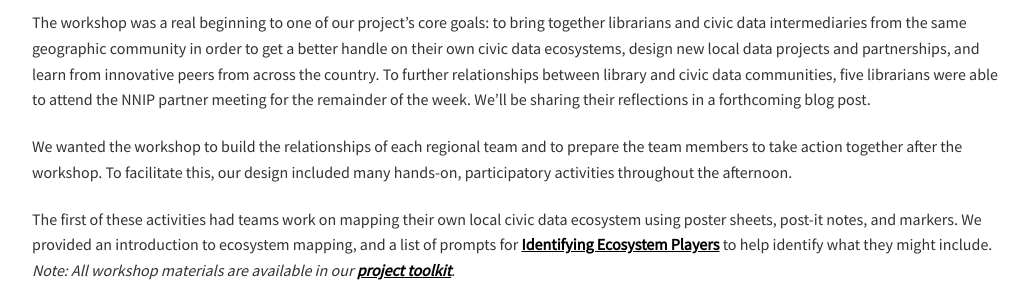
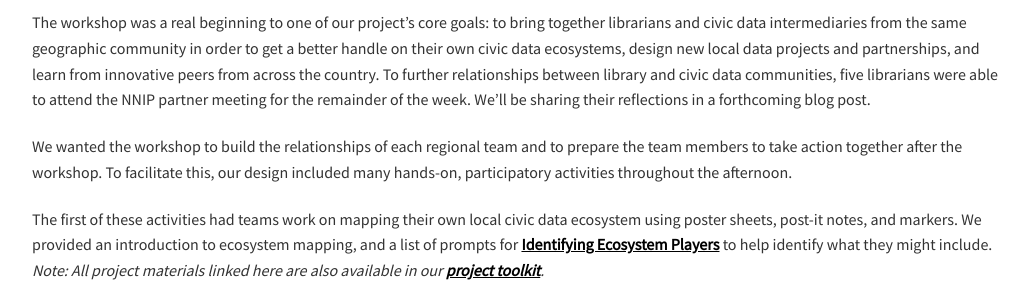
Before and after one commit to civic-switchboard/civic-switchboard.github.io.first, a Jekyll site: the page built from _posts/2018-05-30-post_8.md, in a window 1280 px wide and 900 px high, scrolled down 375 px, cut to the strip 0-281 px from the top of the window. Shown: the whole strip, without its empty margins (118-1147 px from the left). Built offline with Jekyll 4.4.1, drawn with Linux system fonts in a browser that asks for light colours; nearby versions of some CDN libraries.

Commit message:
project materials link

```diff
--- a/_posts/2018-05-30-post_8.md
+++ b/_posts/2018-05-30-post_8.md
@@ -13,7 +13,7 @@
 
 We wanted the workshop to build the relationships of each regional team and to prepare the team members to take action together after the workshop. To facilitate this, our design included many hands-on, participatory activities throughout the afternoon.
 
-The first of these activities had teams work on mapping their own local civic data ecosystem using poster sheets, post-it notes, and markers. We provided an introduction to ecosystem mapping, and a list of prompts for [Identifying Ecosystem Players](https://github.com/civic-switchboard/guide/raw/master/toolkit/Identifying%20Ecosytem%20Players.pdf) to help identify what they might include. *Note: All workshop materials are available in our [project toolkit](https://civic-switchboard.gitbooks.io/guide/content/toolkit.html).*
+The first of these activities had teams work on mapping their own local civic data ecosystem using poster sheets, post-it notes, and markers. We provided an introduction to ecosystem mapping, and a list of prompts for [Identifying Ecosystem Players](https://github.com/civic-switchboard/guide/raw/master/toolkit/Identifying%20Ecosytem%20Players.pdf) to help identify what they might include. *Note: All project materials linked here are also available in our [project toolkit](https://civic-switchboard.gitbooks.io/guide/content/toolkit.html).*
 
 {% include image.html file="2018-05-08 12.55.50.jpg" description="mapping ecosystems" attribution="Mapping Ecosystems. Photo by Civic Switchboard, CC-BY" %}
 
```
